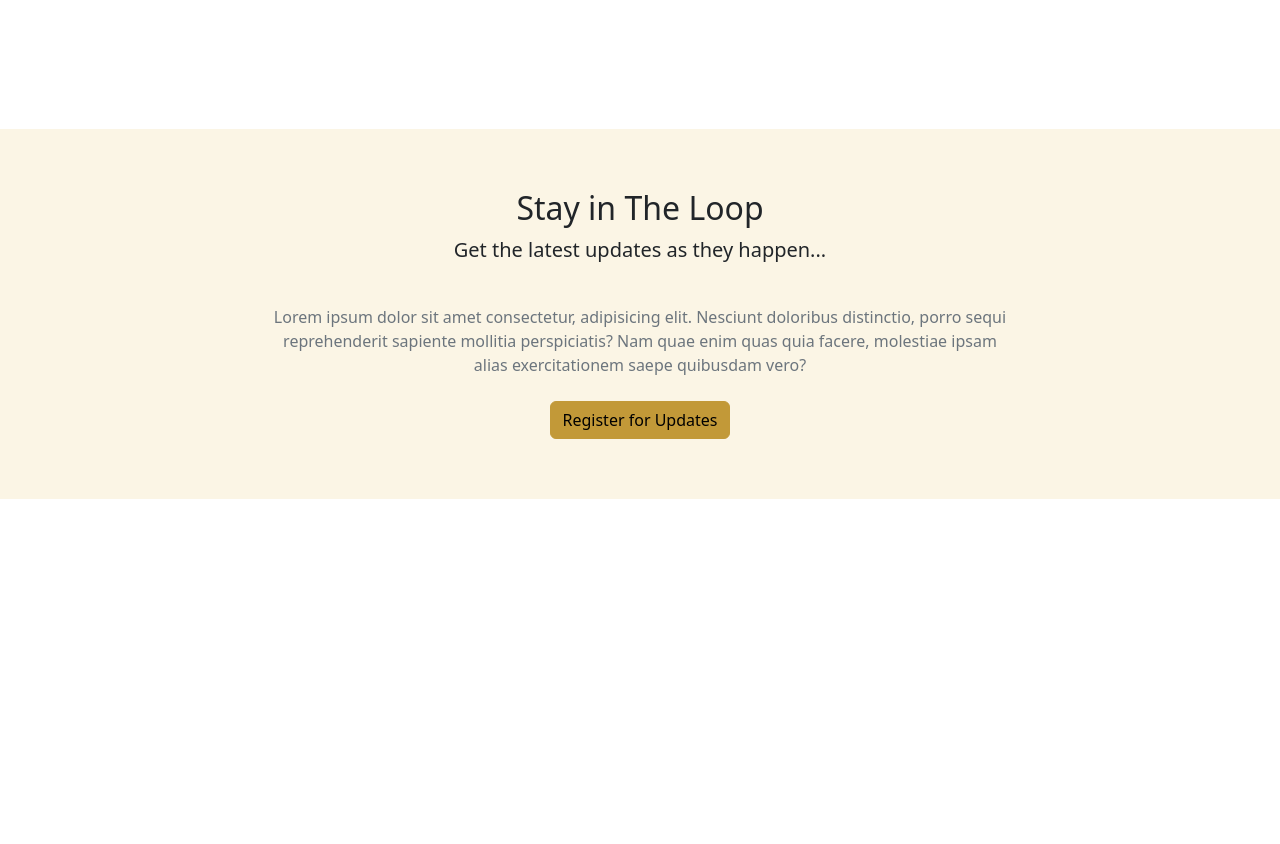
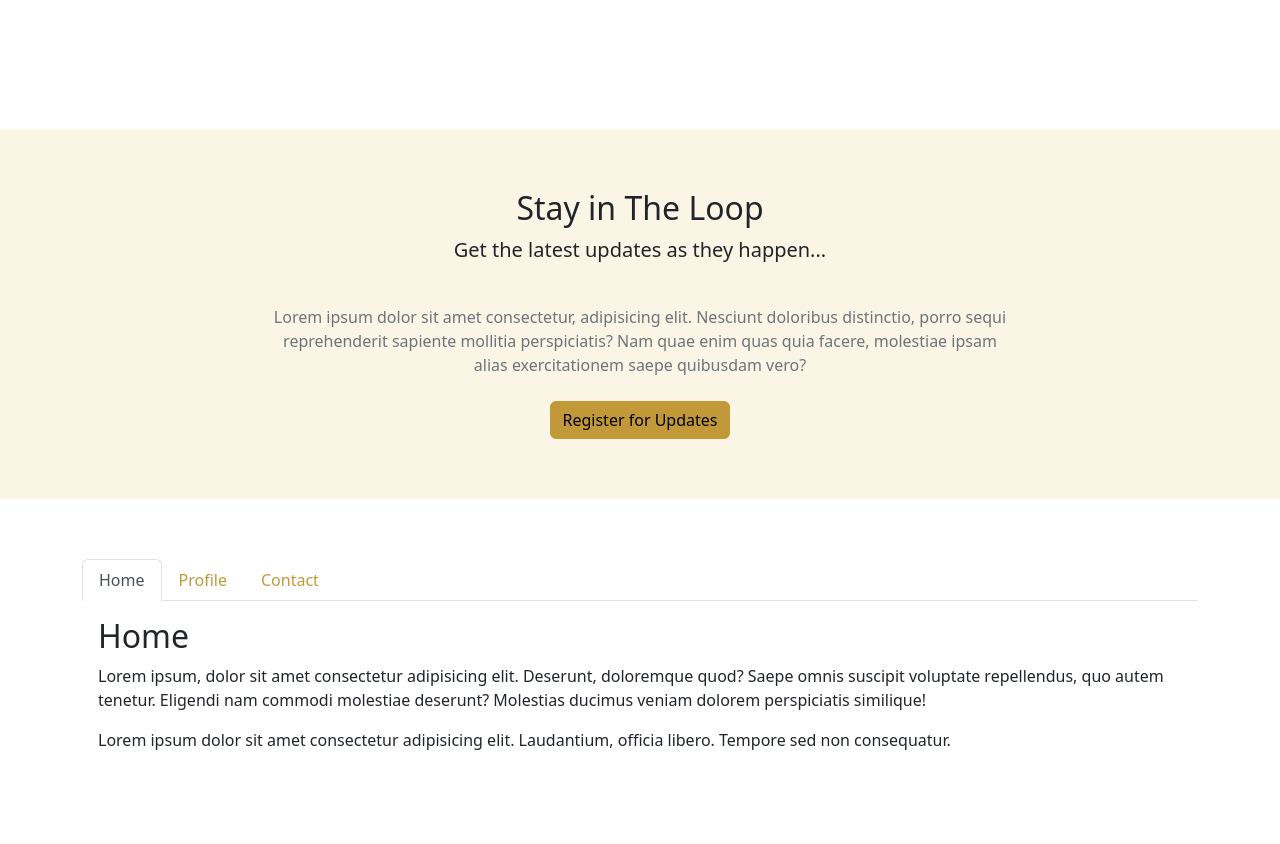
Before and after one commit to UbongJacob/net_ninja_pro-the_book, a website: page index.html in a window 1280 px wide. Shown: the part 4018-4862 px from the top of the page. Before the commit the page ends 4517 px from the top, so only its background shows below. Drawn offline with nearby package versions, Linux system fonts and the light colour scheme.

Commit message:
done with this phase

```diff
--- a/index.html
+++ b/index.html
@@ -552,6 +552,107 @@
       </div>
     </section>
 
+    <!-- TABS TEST -->
+    <section class="altlight container">
+      <nav>
+        <div class="nav nav-tabs" id="nav-tab" role="tablist">
+          <button
+            class="nav-link active"
+            type="button"
+            id="nav-home-tab"
+            aria-selected="true"
+            aria-controls="nav-home"
+            data-bs-toggle="tab"
+            role="tab"
+            data-bs-target="#nav-home"
+          >
+            Home
+          </button>
+          <button
+            class="nav-link"
+            type="button"
+            id="nav-profile-tab"
+            aria-selected="false"
+            aria-controls="nav-profile"
+            data-bs-toggle="tab"
+            role="tab"
+            data-bs-target="#nav-profile"
+          >
+            Profile
+          </button>
+          <button
+            class="nav-link"
+            type="button"
+            id="nav-contact-tab"
+            aria-selected="false"
+            aria-controls="nav-home"
+            data-bs-toggle="tab"
+            role="tab"
+            data-bs-target="#nav-contact"
+          >
+            Contact
+          </button>
+        </div>
+      </nav>
+
+      <div class="tab-content" id="nav-tabContent">
+        <div
+          class="tab-pane fade show active p-3"
+          id="nav-home"
+          role="tabpanel"
+          aria-labelledby="nav-home-tab"
+        >
+          <h2>Home</h2>
+          <p>
+            Lorem ipsum, dolor sit amet consectetur adipisicing elit. Deserunt,
+            doloremque quod? Saepe omnis suscipit voluptate repellendus, quo
+            autem tenetur. Eligendi nam commodi molestiae deserunt? Molestias
+            ducimus veniam dolorem perspiciatis similique!
+          </p>
+          <p>
+            Lorem ipsum dolor sit amet consectetur adipisicing elit. Laudantium,
+            officia libero. Tempore sed non consequatur.
+          </p>
+        </div>
+        <div
+          class="tab-pane fade p-3"
+          id="nav-profile"
+          role="tabpanel"
+          aria-labelledby="nav-profile-tab"
+        >
+          <h2>Profile</h2>
+          <p>
+            Lorem ipsum, dolor sit amet consectetur adipisicing elit. Deserunt,
+            doloremque quod? Saepe omnis suscipit voluptate repellendus, quo
+            autem tenetur. Eligendi nam commodi molestiae deserunt? Molestias
+            ducimus veniam dolorem perspiciatis similique!
+          </p>
+          <p>
+            Lorem ipsum dolor sit amet consectetur adipisicing elit. Laudantium,
+            officia libero. Tempore sed non consequatur.
+          </p>
+        </div>
+        <div
+          class="tab-pane fade p-3"
+          id="nav-contact"
+          role="tabpanel"
+          aria-labelledby="nav-contact-tab"
+        >
+          <h2>Contact</h2>
+          <p>
+            Lorem ipsum, dolor sit amet consectetur adipisicing elit. Deserunt,
+            doloremque quod? Saepe omnis suscipit voluptate repellendus, quo
+            autem tenetur. Eligendi nam commodi molestiae deserunt? Molestias
+            ducimus veniam dolorem perspiciatis similique!
+          </p>
+          <p>
+            Lorem ipsum dolor sit amet consectetur adipisicing elit. Laudantium,
+            officia libero. Tempore sed non consequatur.
+          </p>
+        </div>
+      </div>
+    </section>
+
     <div
       class="modal fade"
       id="reg-modal"
```
